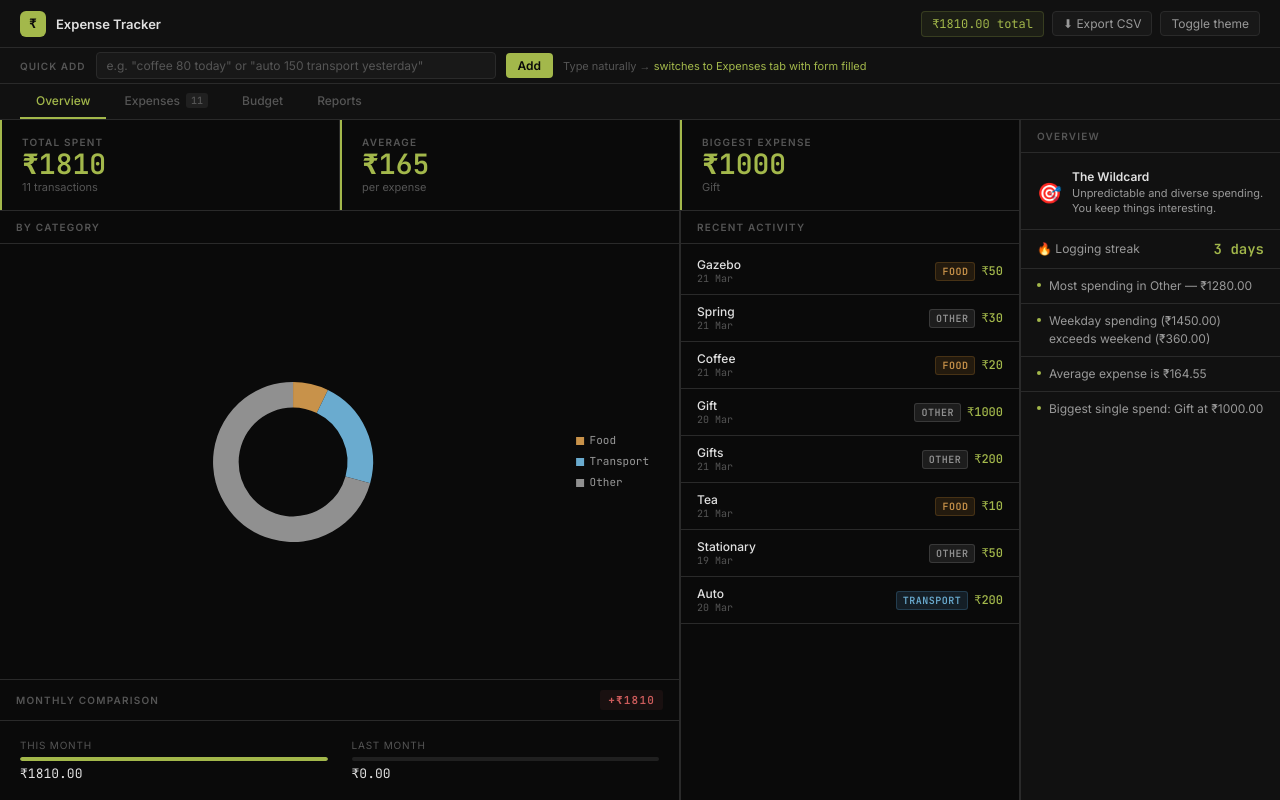
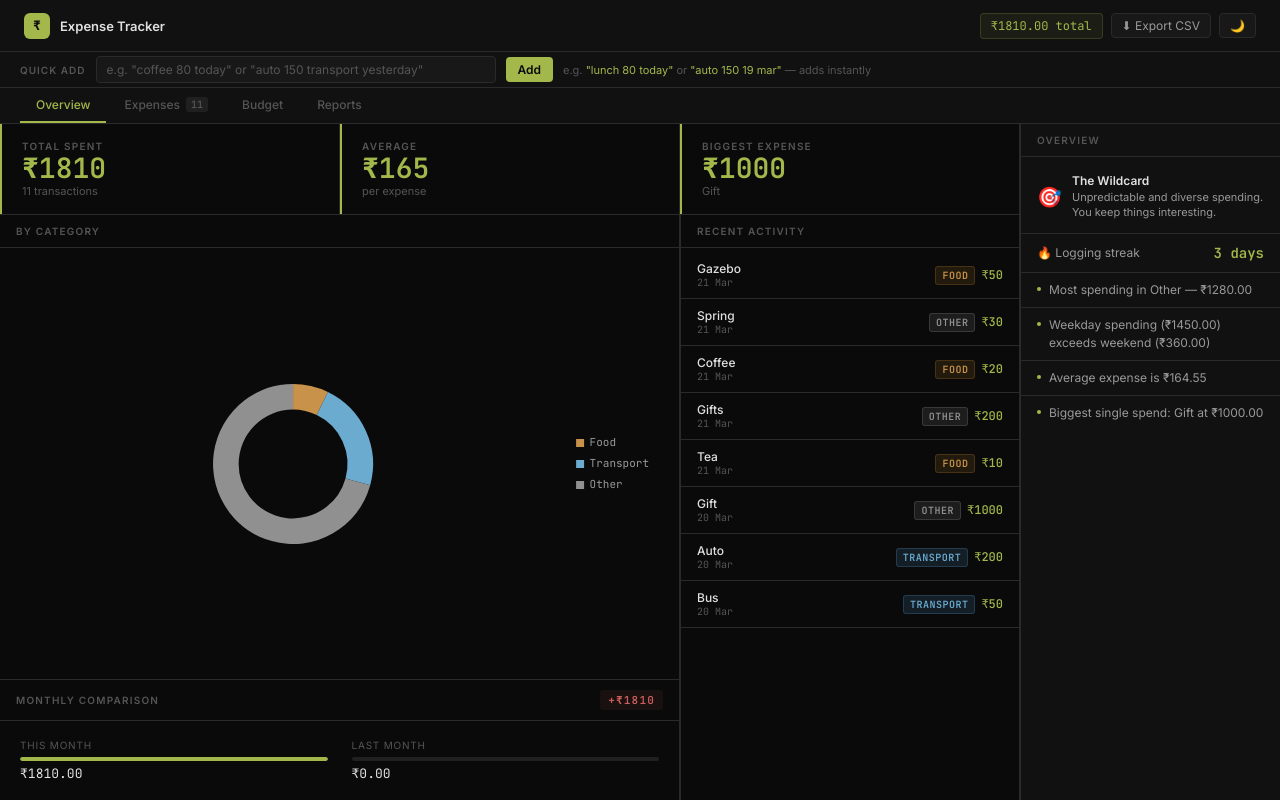
Before and after one commit to DhritiVaz/expense-tracker, a Flask app: page / in a window 1280 px wide. Run offline with Flask 3, Linux system fonts and the light colour scheme.

Commit message:
fix: reports grey gap, recent activity order, theme icon, date parsing

```diff
--- a/app.py
+++ b/app.py
@@ -89,7 +89,7 @@ def index():
     if search:
         query = query.filter(Expense.name.ilike(f'%{search}%'))
     expenses = query.order_by(Expense.date.desc()).all()
-    all_expenses = Expense.query.all()
+    all_expenses = Expense.query.order_by(Expense.date.desc()).all()
     total = sum(e.amount for e in expenses)
 
     categories = ['Food', 'Transport', 'Shopping', 'Health', 'Other']
--- a/static/style.css
+++ b/static/style.css
@@ -51,7 +51,7 @@ html, body {
 
 .app {
     display: grid;
-    grid-template-rows: 48px 36px 36px 1fr;
+    grid-template-rows: 52px 36px 36px 1fr;
     height: 100vh;
     overflow: hidden;
 }
@@ -63,7 +63,7 @@ html, body {
     display: flex;
     align-items: center;
     justify-content: space-between;
-    padding: 0 20px;
+    padding: 0 24px;
 }
 
 .topbar-left { display: flex; align-items: center; gap: 10px; }
--- a/templates/index.html
+++ b/templates/index.html
@@ -18,7 +18,7 @@
         <div class="topbar-right">
             <span class="total-chip">₹{{ "%.2f"|format(total) }} total</span>
             <a href="/export" class="topbar-btn">⬇ Export CSV</a>
-            <button class="topbar-btn" onclick="toggleTheme()">Toggle theme</button>
+            <button class="topbar-btn theme-btn" id="themeBtn" onclick="toggleTheme()">🌙</button>
         </div>
     </div>
 
@@ -27,7 +27,7 @@
         <span class="nl-label">Quick add</span>
         <input type="text" class="nl-input" id="nlInput" placeholder='e.g. "coffee 80 today" or "auto 150 transport yesterday"'>
         <button class="nl-btn" onclick="parseNL()">Add</button>
-        <span class="nl-hint">Type naturally → <span>switches to Expenses tab with form filled</span></span>
+        <span class="nl-hint">e.g. <span>"lunch 80 today"</span> or <span>"auto 150 19 mar"</span> — adds instantly</span>
     </div>
 
     <!-- TAB BAR -->
@@ -372,13 +372,6 @@
             </div>
         </div>
 
-                <div class="chart-report-block">
-                    <div class="block-header"><span>Monthly spending</span></div>
-                    <div class="chart-report-inner">
-                        <canvas id="barChart" style="max-height:160px"></canvas>
-                    </div>
-                </div>
-
         <div class="report-block">
             <div class="block-header"><span>Top 5 expenses</span></div>
             <div class="report-list">
@@ -391,6 +384,13 @@
                     <span class="report-value">₹{{ "%.2f"|format(expense.amount) }}</span>
                 </div>
                 {% endfor %}
+            </div>
+        </div>
+
+        <div class="report-block">
+            <div class="block-header"><span>Monthly spending</span></div>
+            <div style="padding:12px 16px;flex:1;display:flex;align-items:center;">
+                <canvas id="barChart" style="max-height:160px;width:100%"></canvas>
             </div>
         </div>
 
@@ -434,10 +434,14 @@ function toggleTheme() {
     const next = html.getAttribute('data-theme') === 'dark' ? 'light' : 'dark';
     html.setAttribute('data-theme', next);
     localStorage.setItem('theme', next);
+    document.getElementById('themeBtn').textContent = next === 'dark' ? '🌙' : '☀️';
 }
 
 const saved = localStorage.getItem('theme');
-if (saved) document.documentElement.setAttribute('data-theme', saved);
+if (saved) {
+    document.documentElement.setAttribute('data-theme', saved);
+    document.getElementById('themeBtn').textContent = saved === 'dark' ? '🌙' : '☀️';
+}
 
 // Toast
 function showToast(msg) {
@@ -481,13 +485,22 @@ if (input.includes('yesterday')) {
     const months = ['january','february','march','april','may','june','july','august','september','october','november','december'];
 
     // "on 19 march" or "19 march" or "march 19"
-    const monthMatch = input.match(/(\d{1,2})\s+(january|february|march|april|may|june|july|august|september|october|november|december)/i)
-                    || input.match(/(january|february|march|april|may|june|july|august|september|october|november|december)\s+(\d{1,2})/i);
+    const monthNames = 'january|february|march|april|may|june|july|august|september|october|november|december';
+const shortMonths = 'jan|feb|mar|apr|may|jun|jul|aug|sep|oct|nov|dec';
+const allMonths = monthNames + '|' + shortMonths;
 
+const monthMatch = input.match(new RegExp('(\\d{1,2})\\s+(' + allMonths + ')', 'i'))
+                || input.match(new RegExp('(' + allMonths + ')\\s+(\\d{1,2})', 'i'));
     if (monthMatch) {
+    const fullMonths = ['january','february','march','april','may','june','july','august','september','october','november','december'];
+    const shortMonthList = ['jan','feb','mar','apr','may','jun','jul','aug','sep','oct','nov','dec'];
+
     const day = parseInt(monthMatch[1]) || parseInt(monthMatch[2]);
     const monthName = (monthMatch[2] || monthMatch[1]).toLowerCase();
-        const monthIndex = months.indexOf(monthName);
+
+    let monthIndex = fullMonths.indexOf(monthName);
+    if (monthIndex === -1) monthIndex = shortMonthList.indexOf(monthName);
+
     if (monthIndex !== -1 && day >= 1 && day <= 31) {
         date.setMonth(monthIndex);
         date.setDate(day);
```
Also changed, not shown: other parts of static/style.css (+26 -23 lines), expenses.db. Lines whose indentation alone changed are shown as unchanged.
